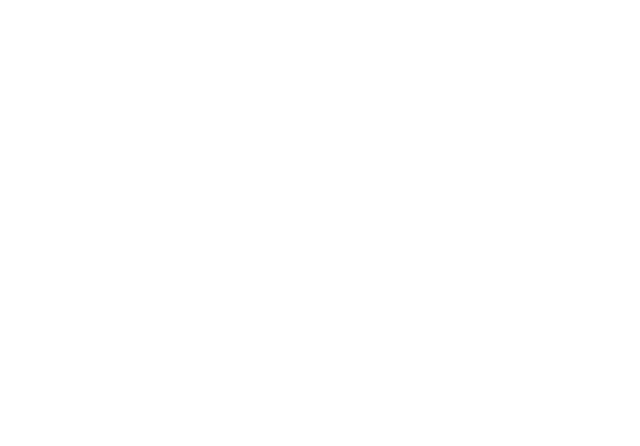
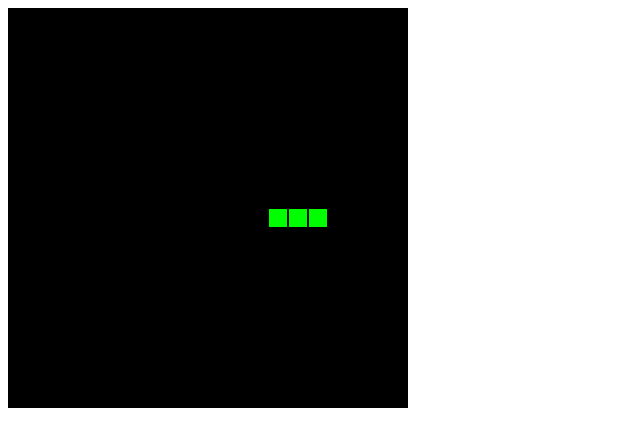
Before and after one commit to pckhib/snake-js, a plain HTML site: page index.html in a window 1280 px wide. Shown: the whole page, without its empty margins (0-640 px from the left). Drawn offline with Linux system fonts and the light colour scheme.

Commit message:
(feat) Add basic game functionallity

```diff
--- a/game.js
+++ b/game.js
@@ -0,0 +1,94 @@
+window.onload = () => init();
+
+let canvas;
+let context;
+
+let vx = 1;
+let vy = 0;
+
+const gameWidth = 20;
+const gameHeight = 20;
+
+let px, py;
+
+let line = [];
+let lineLength = 3;
+
+let segWidth = 10;
+let setHeight = 10;
+
+function init() {
+  canvas = document.getElementById("game");
+  context = canvas.getContext("2d");
+
+  document.addEventListener("keydown", onKeyDown);
+
+  segWidth = canvas.width / gameWidth;
+  segHeight = canvas.height / gameHeight;
+
+  px = Math.floor(gameWidth / 2);
+  py = Math.floor(gameHeight / 2);
+
+  for (let i = lineLength - 1; i >= 0; i--) {
+    line.push({ x: px - i, y: py });
+  }
+
+  setInterval(gameLoop, 1000 / 5);
+}
+
+function gameLoop() {
+  px += vx;
+  py += vy;
+
+  if (px < 0) {
+    px = gameWidth - 1;
+  }
+  if (px > gameWidth - 1) {
+    px = 0;
+  }
+  if (py < 0) {
+    py = gameHeight - 1;
+  }
+  if (py > gameHeight - 1) {
+    py = 0;
+  }
+
+  line.push({ x: px, y: py });
+  line = line.slice(line.length - lineLength);
+
+  context.fillStyle = "black";
+  context.fillRect(0, 0, canvas.width, canvas.height);
+
+  context.fillStyle = "lime";
+  line.forEach((point) => {
+    context.fillRect(
+      point.x * segWidth + 1,
+      point.y * segHeight + 1,
+      segWidth - 2,
+      segHeight - 2
+    );
+  });
+}
+
+function onKeyDown(event) {
+  switch (event.key) {
+    case "ArrowLeft":
+      vx = -1;
+      vy = 0;
+      break;
+    case "ArrowUp":
+      vx = 0;
+      vy = -1;
+      break;
+    case "ArrowRight":
+      vx = 1;
+      vy = 0;
+      break;
+    case "ArrowDown":
+      vx = 0;
+      vy = 1;
+      break;
+    default:
+    // do nothing
+  }
+}
--- a/index.html
+++ b/index.html
@@ -6,5 +6,7 @@
     <title>Snake</title>
     <script src="game.js"></script>
   </head>
-  <body></body>
+  <body>
+    <canvas id="game" width="400" height="400"></canvas>
+  </body>
 </html>
```
